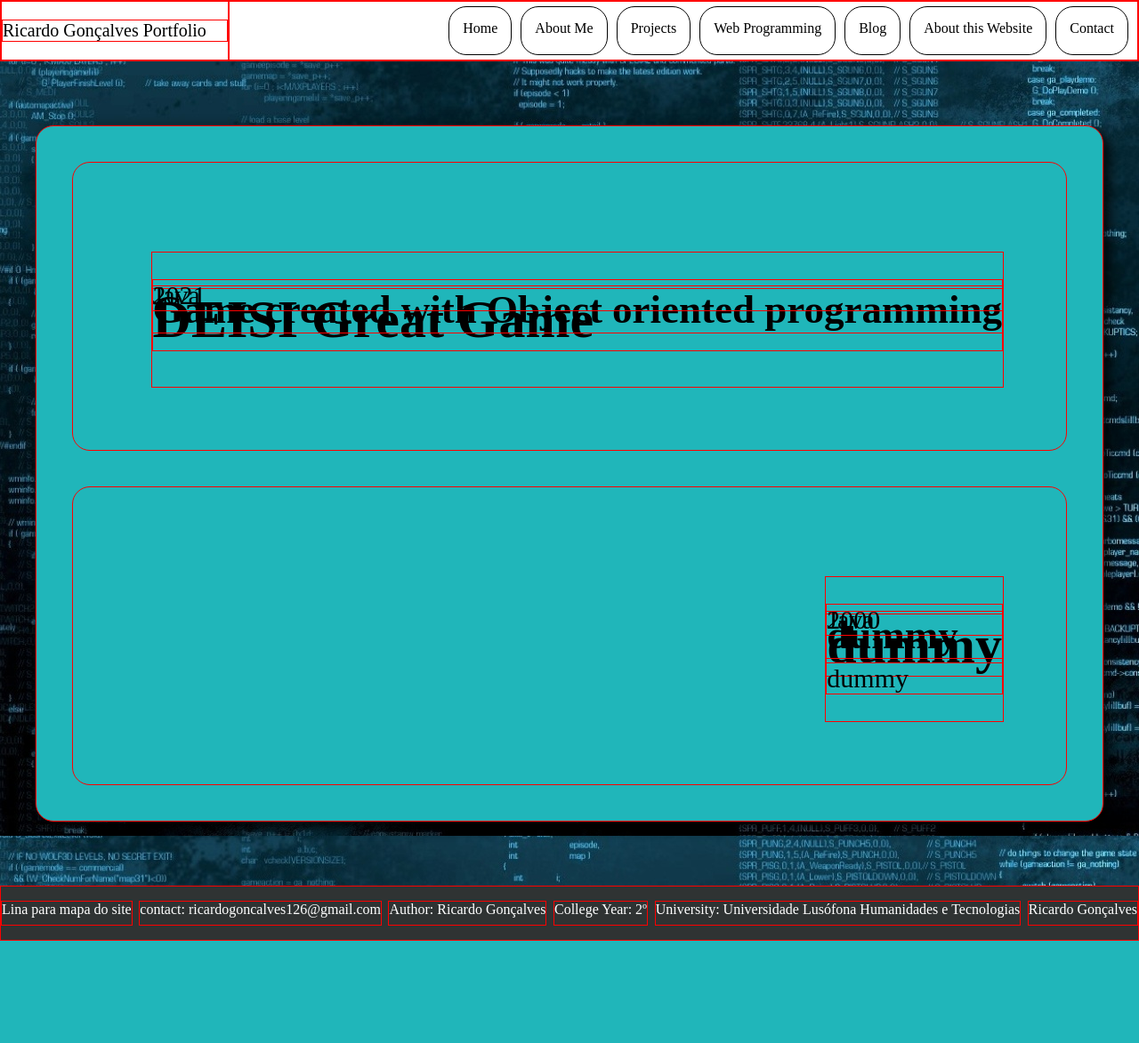
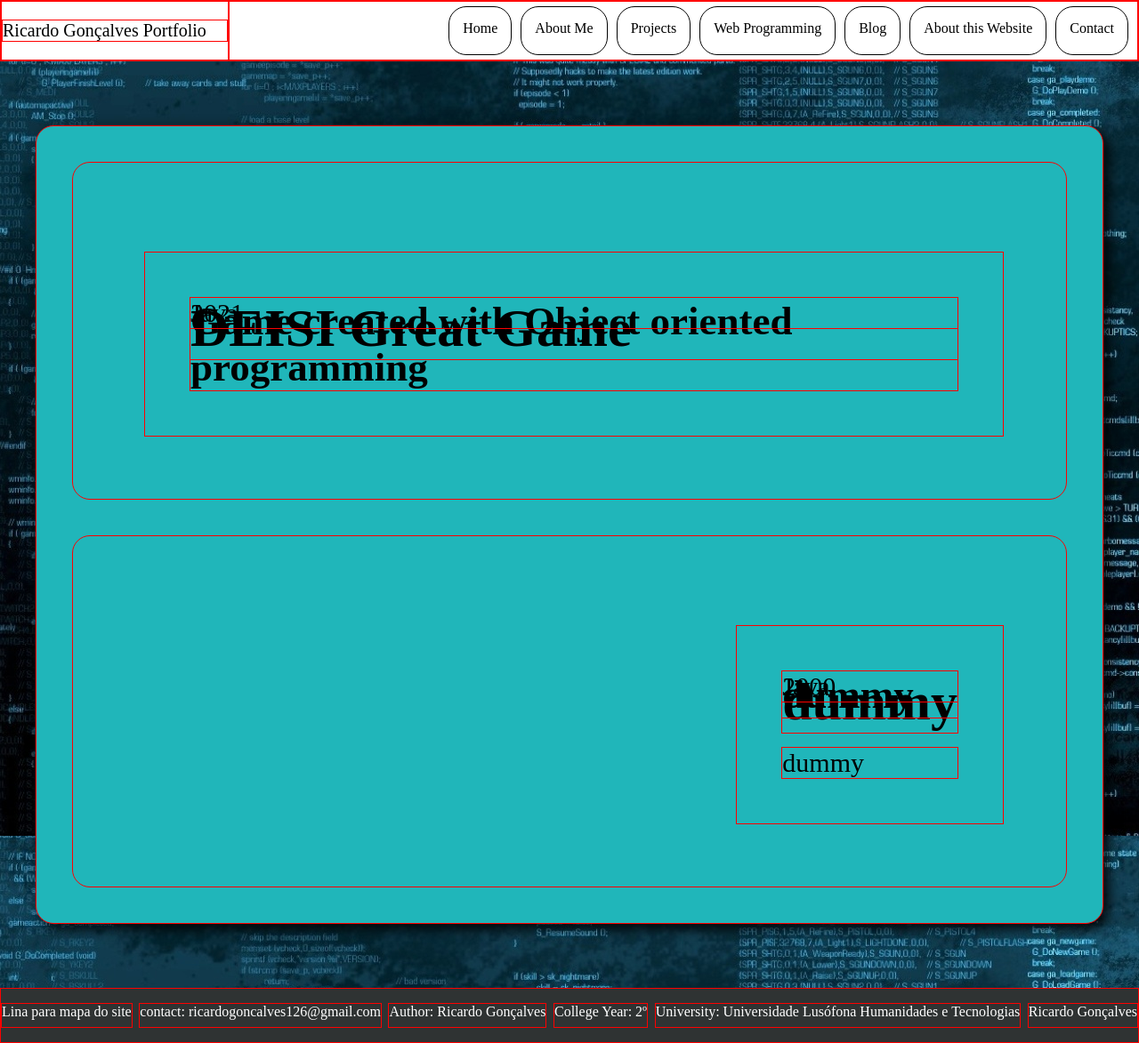
Before and after one commit to DrAlexWild/heroku_portfolio, a Django app: page /projects in a window 1280 px wide. Shown: the whole page at 89% size. Before the commit the page ends 1058 px from the top, so only its background shows below. Run offline with Django 4.2, Linux system fonts and the light colour scheme; data comes from the database, SQL or seed files in the repository; data that the repository does not hold is empty; parts of the project's set-up code (start-up, migrations or seed data) failed here and were passed over.

Commit message:
heroku new page projects

```diff
--- a/portfolio/static/portfolio/css/projects.css
+++ b/portfolio/static/portfolio/css/projects.css
@@ -111,7 +111,7 @@ box-shadow: 5px 5px 15px black;
 
 }
 
-.project > div {
+.project *{
   margin:50px;
 }
 
```
